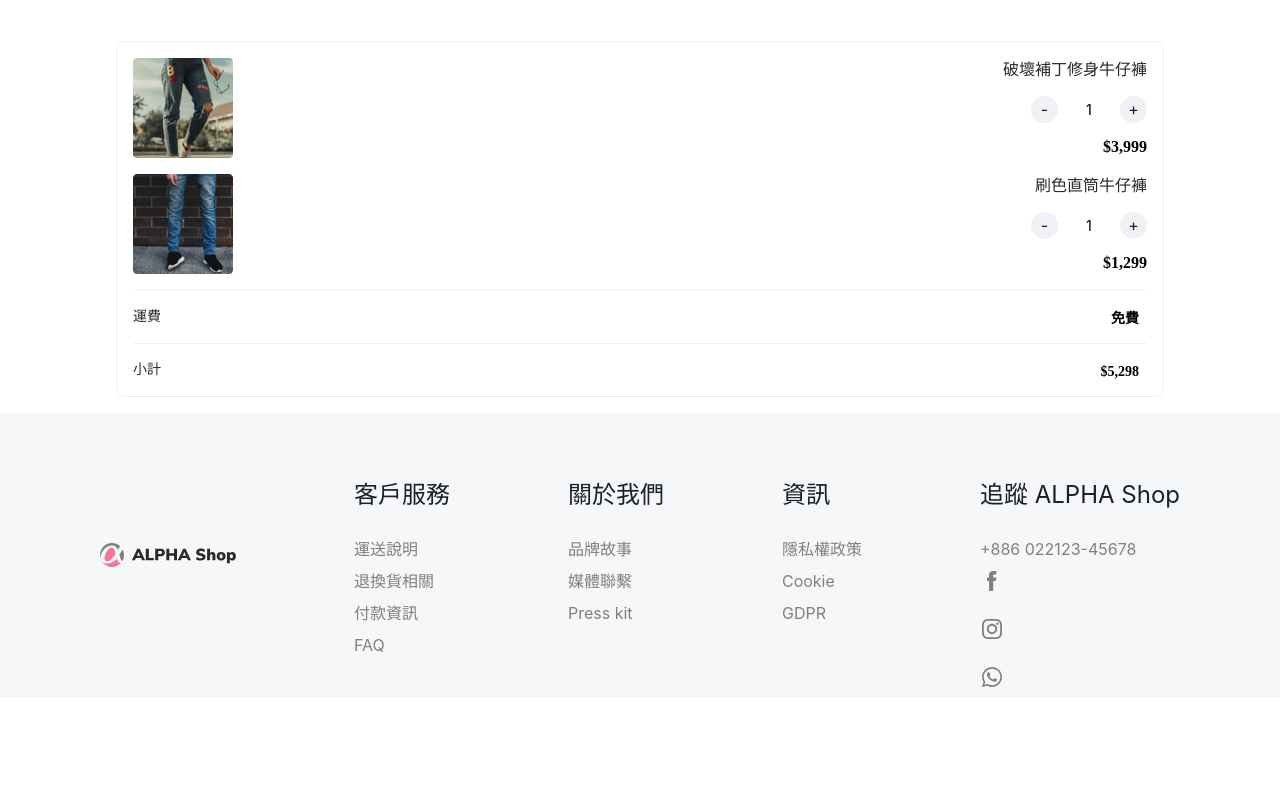
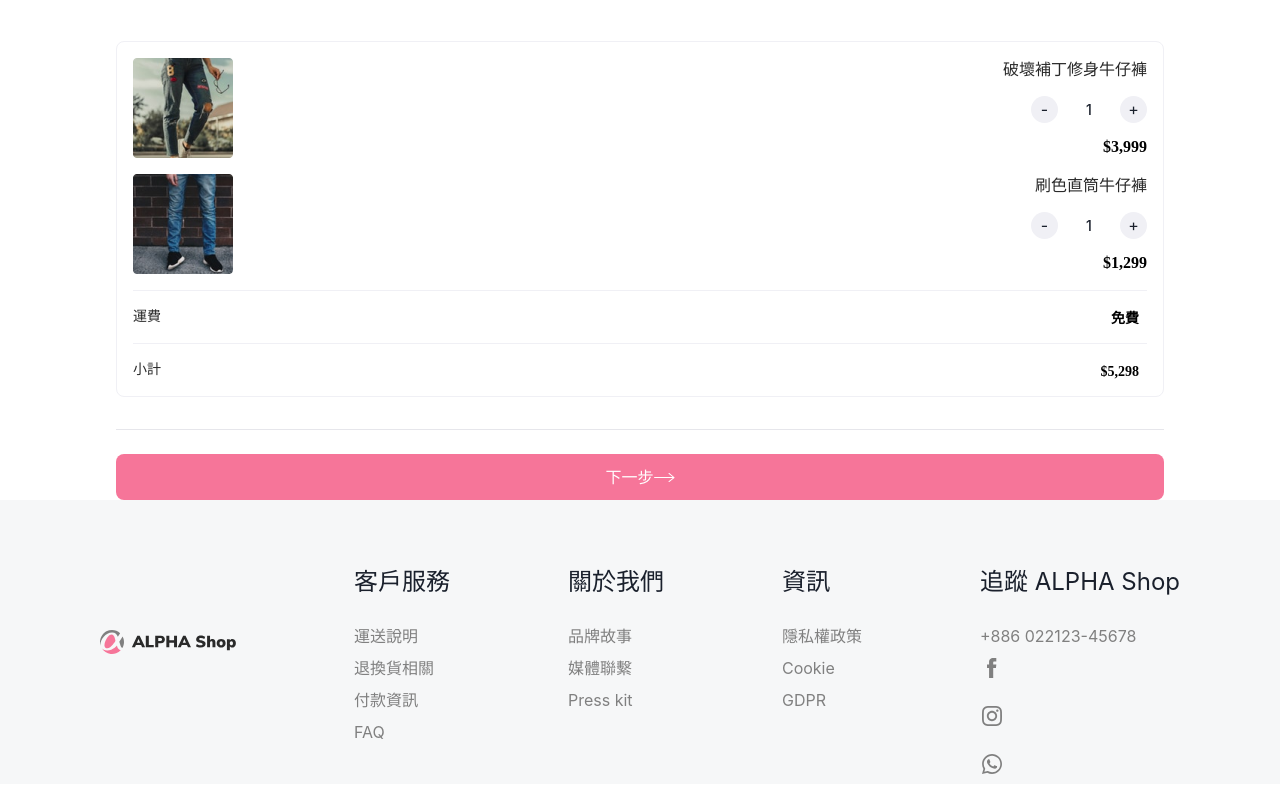
Before and after one commit to changjandam/alpha-camp-react, a React (Create React App) app: page / in a window 1280 px wide. Shown: the part 462-1262 px from the top of the page. Before the commit the page ends 1175 px from the top, so only its background shows below. Built offline with nearby package versions, Linux system fonts and the light colour scheme.

Commit message:
step button layout done

```diff
--- a/src/components/main/Main.js
+++ b/src/components/main/Main.js
@@ -6,6 +6,7 @@ import Address from './Address';
 import Transport from './Transport'
 import Payment from './Payment';
 import Cart from './Cart/Cart';
+import StepButtons from './StepButtons';
 
 
 const Div = styled(CenterDiv)`
@@ -31,6 +32,7 @@ export default function Main() {
       <Step />
       <Payment />
       <Cart />
+      <StepButtons />
     </Div>
   );
 }
--- a/src/components/main/Payment.js
+++ b/src/components/main/Payment.js
@@ -70,7 +70,7 @@ export default function Payment() {
   return (
     <Box>
       <Text m={'1rem'} fontSize={'1.5rem'} fontWeight={'700'}>
-        寄送地址
+        付款資訊
       </Text>
       <Form>
         <Input
--- /dev/null
+++ b/src/components/main/StepButtons.js
@@ -0,0 +1,108 @@
+import React from 'react';
+import styled from 'styled-components';
+
+const Div = styled.div`
+  margin-left: 1rem;
+  margin-right: 1rem;
+`;
+
+const Bar = styled.div`
+  margin-top: 1rem;
+  margin-bottom: 1.5rem;
+  width: 100%;
+  border-top: 1px solid #e6e6eb;
+`;
+
+const ButtonDiv = styled.button`
+  display: flex;
+  justify-content: space-between;
+  width: 100%;
+`;
+
+const NextButton = styled.button`
+  background: #f67599;
+  height: 46px;
+  width: ${(props) => (props.step === 1 ? '100%' : '156px')};
+  display: flex;
+  justify-content: center;
+  align-items: center;
+  border-radius: 0.5rem;
+  p {
+    color: white;
+  }
+`;
+
+const PrevButton = styled.button`
+  height: 46px;
+  width: 77px;
+  display: flex;
+  align-items: center;
+  justify-content: space-between;
+  p {
+    font-family: Inter;
+    font-style: normal;
+    font-weight: normal;
+    font-size: 14px;
+    line-height: 20px;
+  }
+`;
+
+const leftArrow = (
+  <svg
+    width='21'
+    height='9'
+    viewBox='0 0 21 9'
+    fill='none'
+    xmlns='http://www.w3.org/2000/svg'
+  >
+    <path
+      fillRule='evenodd'
+      clipRule='evenodd'
+      d='M5.85981 0.116733C5.6729 -0.0389109 5.36985 -0.0389109 5.18293 0.116733L0.140187 4.31579L0.0840028 4.37195C-0.0467075 4.53002 -0.0245865 4.74876 0.148335 4.88605L5.19108 8.88989L5.25866 8.93468C5.44823 9.03856 5.70562 9.01808 5.86777 8.87648L5.92156 8.8202C6.04631 8.66236 6.02172 8.44802 5.85166 8.31301L1.67891 5H20.0238L20.1094 4.99194C20.3315 4.94961 20.5 4.74546 20.5 4.5C20.5 4.22386 20.2868 4 20.0238 4H1.87229L5.85981 0.680368L5.91519 0.625171C6.04442 0.469841 6.02596 0.255083 5.85981 0.116733Z'
+      fill='black'
+    />
+  </svg>
+);
+
+const rightArrow = (
+  <svg
+    width='21'
+    height='9'
+    viewBox='0 0 21 9'
+    fill='none'
+    xmlns='http://www.w3.org/2000/svg'
+  >
+    <path
+      fillRule='evenodd'
+      clipRule='evenodd'
+      d='M14.6402 0.116733C14.8271 -0.0389109 15.1302 -0.0389109 15.3171 0.116733L20.3598 4.31579L20.416 4.37195C20.5467 4.53002 20.5246 4.74876 20.3517 4.88605L15.3089 8.88989L15.2413 8.93468C15.0518 9.03856 14.7944 9.01808 14.6322 8.87648L14.5784 8.8202C14.4537 8.66236 14.4783 8.44802 14.6483 8.31301L18.8211 5H0.476191L0.390594 4.99194C0.168451 4.94961 0 4.74546 0 4.5C0 4.22386 0.213198 4 0.476191 4H18.6277L14.6402 0.680368L14.5848 0.625171C14.4556 0.469841 14.474 0.255083 14.6402 0.116733Z'
+      fill='white'
+    />
+  </svg>
+);
+
+export default function StepButtons({ step = 1, setStep }) {
+  return (
+    <Div>
+      <Bar />
+      <ButtonDiv>
+        {step === 1 ? (
+          ''
+        ) : (
+          <PrevButton onClick={() => setStep((pre) => pre - 1)}>
+            {leftArrow}
+            <p>上一步</p>
+          </PrevButton>
+        )}
+
+        <NextButton
+          step={step}
+          onClick={() => (step === 3 ? step : setStep((pre) => pre + 1))}
+        >
+          <p>{step === 3 ? '確認下單' : '下一步'}</p>
+          {step === 3 ? '' : rightArrow}
+        </NextButton>
+      </ButtonDiv>
+    </Div>
+  );
+}
```
